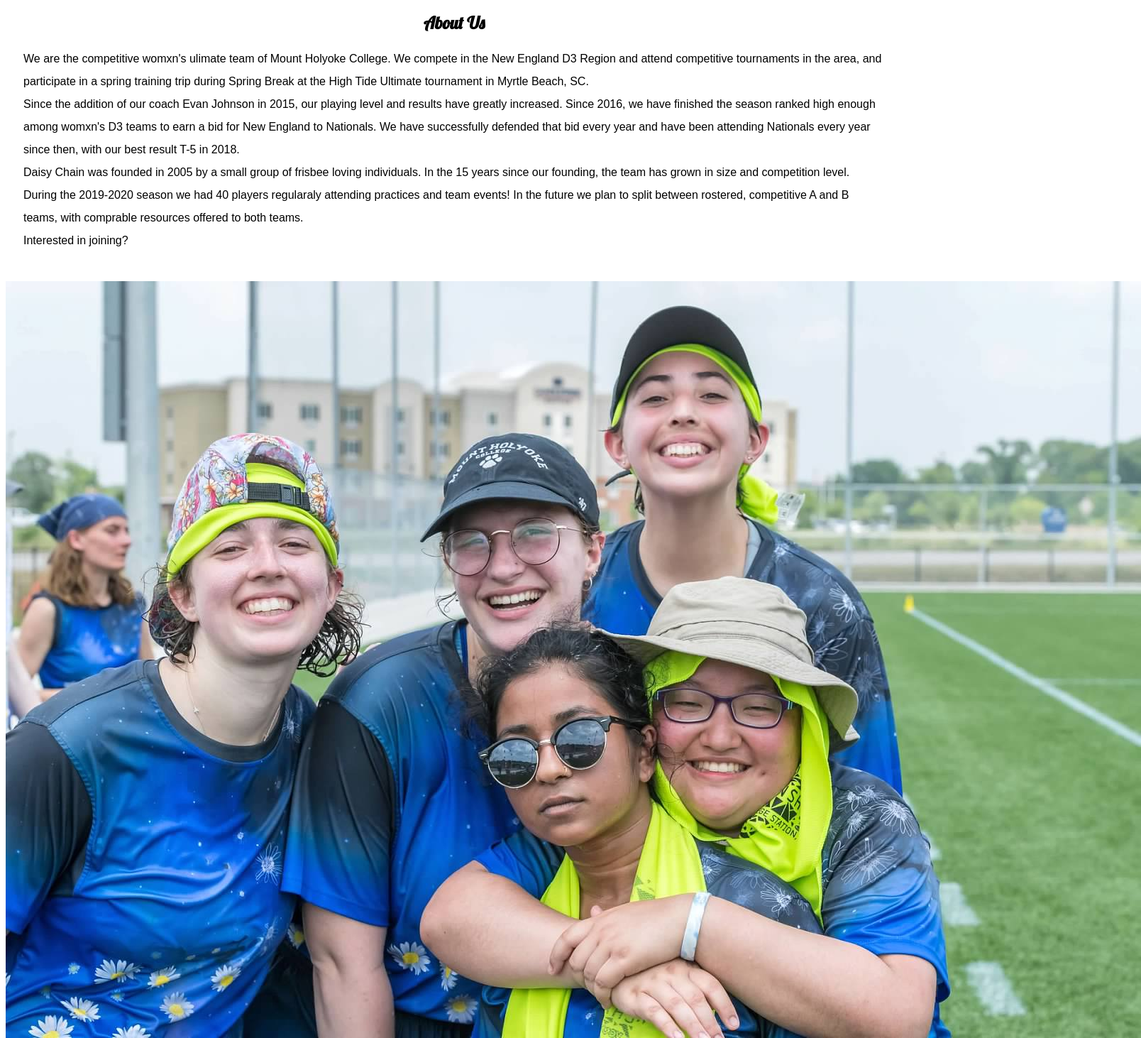
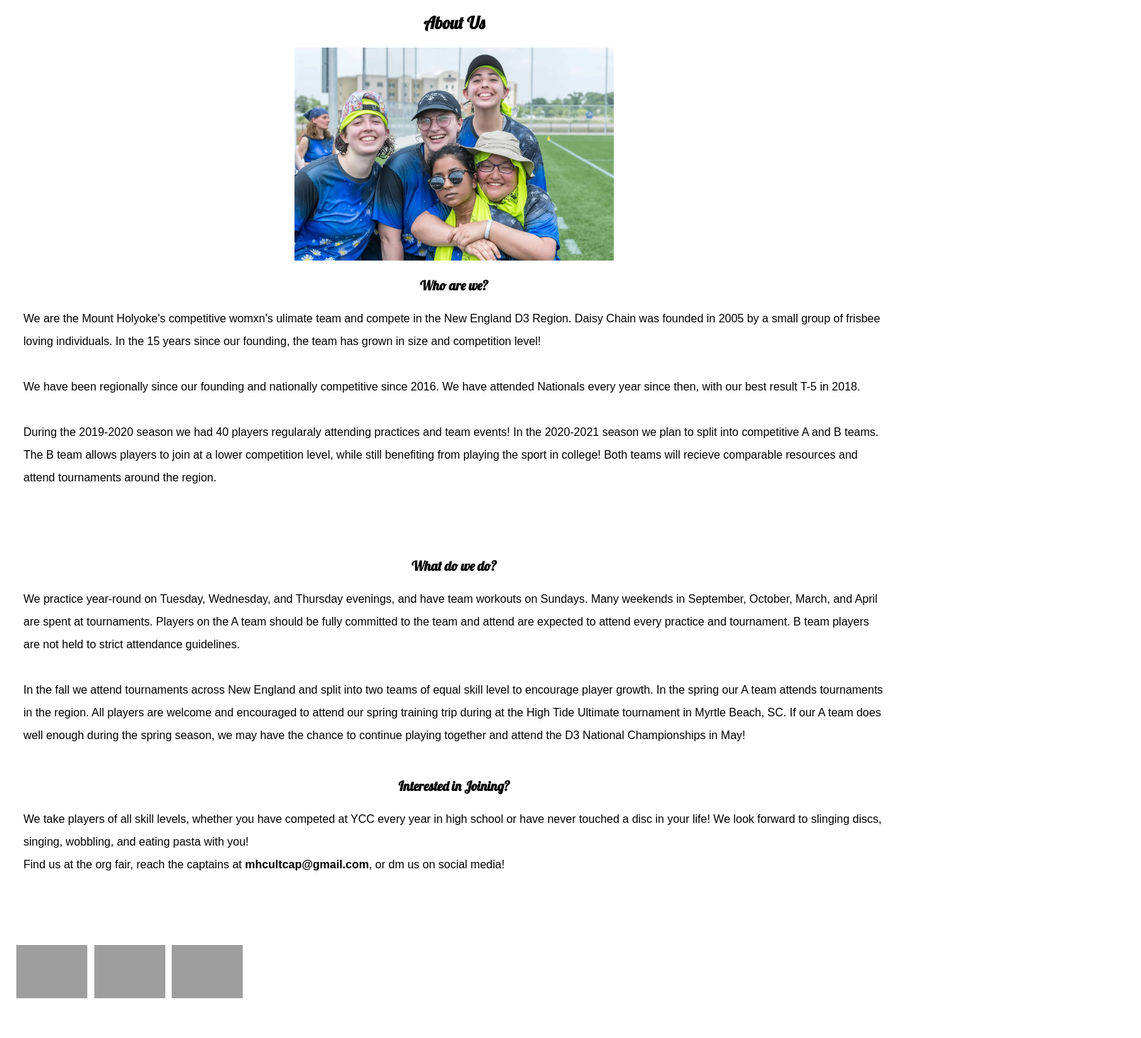
Before and after one commit to MHC-Ultimate/mhcultimate, a plain HTML site: page about.html in a window 1280 px wide. Shown: the part 236-1698 px from the top of the page at 71% size, 1608 px wide, since content can reach past the window. After the commit the page ends 1670 px from the top, so only its background shows below. Drawn offline with nearby package versions, Linux system fonts and the light colour scheme; grey boxes are pictures that could not be loaded.

Commit message:
Update about.html

```diff
--- a/about.html
+++ b/about.html
@@ -99,18 +99,24 @@
     <div id="About">
     <h2 id="word">
       <center> About Us </h2> </center>
-      <p syle= "font-family: Arial;">
-        We are the competitive womxn's ulimate team of Mount Holyoke College. We compete in the New England D3 Region and attend competitive tournaments in the area, and participate in a spring training trip during Spring Break at the High Tide Ultimate tournament in Myrtle Beach, SC.
-        <br>
-        Since the addition of our coach Evan Johnson in 2015, our playing level and results have greatly increased. Since 2016, we have finished the season ranked high enough among womxn's D3 teams to earn a bid for New England to Nationals. We have successfully defended that bid every year and have been attending Nationals every year since then, with our best result T-5 in 2018.
-        <br>
-        Daisy Chain was founded in 2005 by a small group of frisbee loving individuals. In the 15 years since our founding, the team has grown in size and competition level. <br> During the 2019-2020 season we had 40 players regularaly attending practices and team events! In the future we plan to split between rostered, competitive A and B teams, with comprable resources offered to both teams.
-        <br>
-        Interested in joining?  </p>
-        <center> <img src="slideshow/group.jpeg" alt="Nationals 2019"> </center> </div>
-          <h3>
+      <center> <img src="slideshow/group.jpeg" alt="Daisies at Nationals in 2019" weight="500px" height = "300px"> </center>
+
+        <h3><center>Who are we?</center></h3>
+        <p syle= "font-family: Arial;">
+        We are the Mount Holyoke's competitive womxn's ulimate team and compete in the New England D3 Region. Daisy Chain was founded in 2005 by a small group of frisbee loving individuals. In the 15 years since our founding, the team has grown in size and competition level!
+        <br><br> We have been regionally since our founding and nationally competitive since 2016. We have attended Nationals every year since then, with our best result T-5 in 2018.
+        <br><br> During the 2019-2020 season we had 40 players regularaly attending practices and team events! In the 2020-2021 season we plan to split into competitive A and B teams. The B team allows players to join at a lower competition level, while still benefiting from playing the sport in college! Both teams will recieve comparable resources and attend tournaments around the region.
+      </p>
+        <br><br>
+        <h3><center>What do we do?</center></h3>
+        <p syle= "font-family: Arial;">
+        We practice year-round on Tuesday, Wednesday, and Thursday evenings, and have team workouts on Sundays. Many weekends in September, October, March, and April are spent at tournaments. Players on the A team should be fully committed to the team and attend are expected to attend every practice and tournament. B team players are not held to strict attendance guidelines. <br><br>
+        In the fall we attend tournaments across New England and split into two teams of equal skill level to encourage player growth. In the spring our A team attends tournaments in the region. All players are welcome and encouraged to attend our spring training trip during at the High Tide Ultimate tournament in Myrtle Beach, SC. If our A team does well enough during the spring season, we may have the chance to continue playing together and attend the D3 National Championships in May!
+      </p>
+        <h3>
             <center> Interested in Joining? </h3> </center>
-            <p> We take players of all skill levels, whether you have competed at YCC every year in high school or have never touched a disc in your life! We look forward to slinging discs, singing, wobbling, and eating pasta with you! Find us at the org fair, reach the captains at <b>mhcultcap@gmail.com</b>, or dm us on social media!
+            <p> We take players of all skill levels, whether you have competed at YCC every year in high school or have never touched a disc in your life! We look forward to slinging discs, singing, wobbling, and eating pasta with you! <br>Find us at the org fair, reach the captains at <b>mhcultcap@gmail.com</b>, or dm us on social media!
+        </div>
 </p>
   </div>
   <div id = "footer">
```
